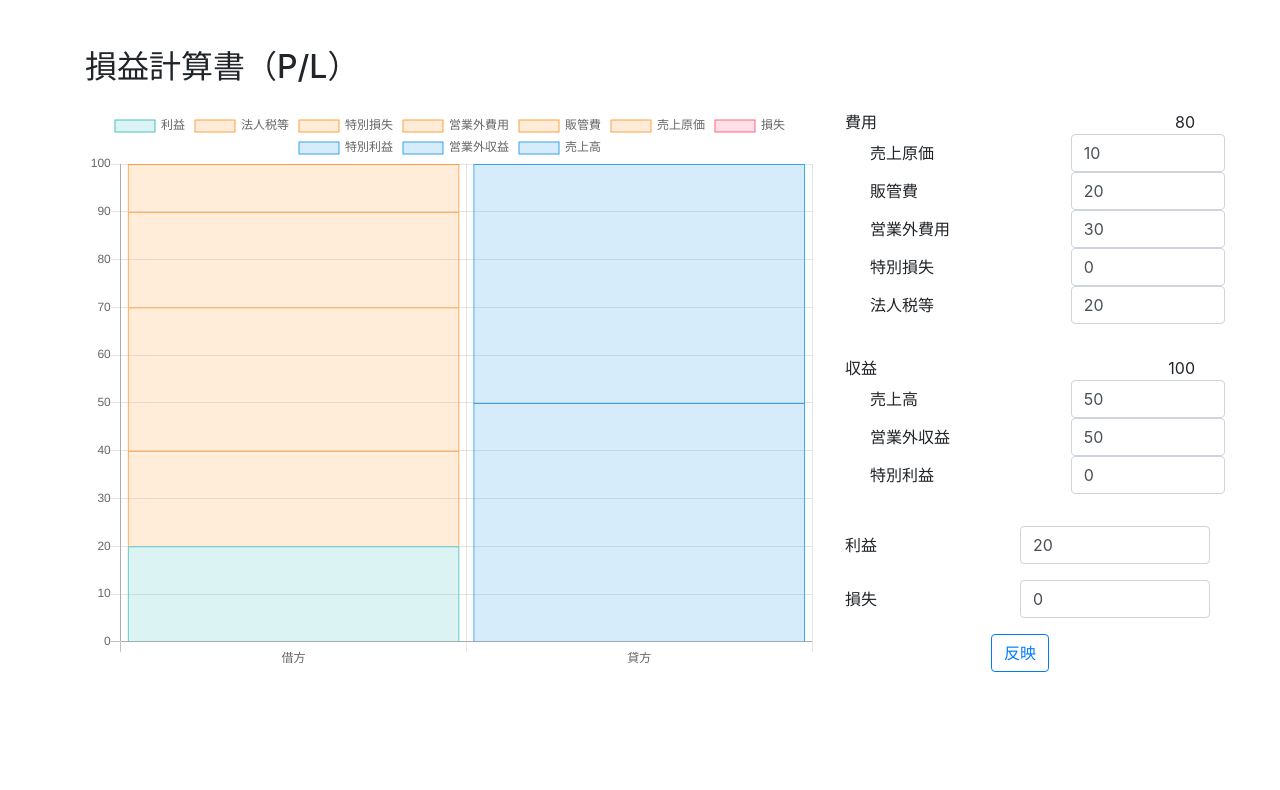
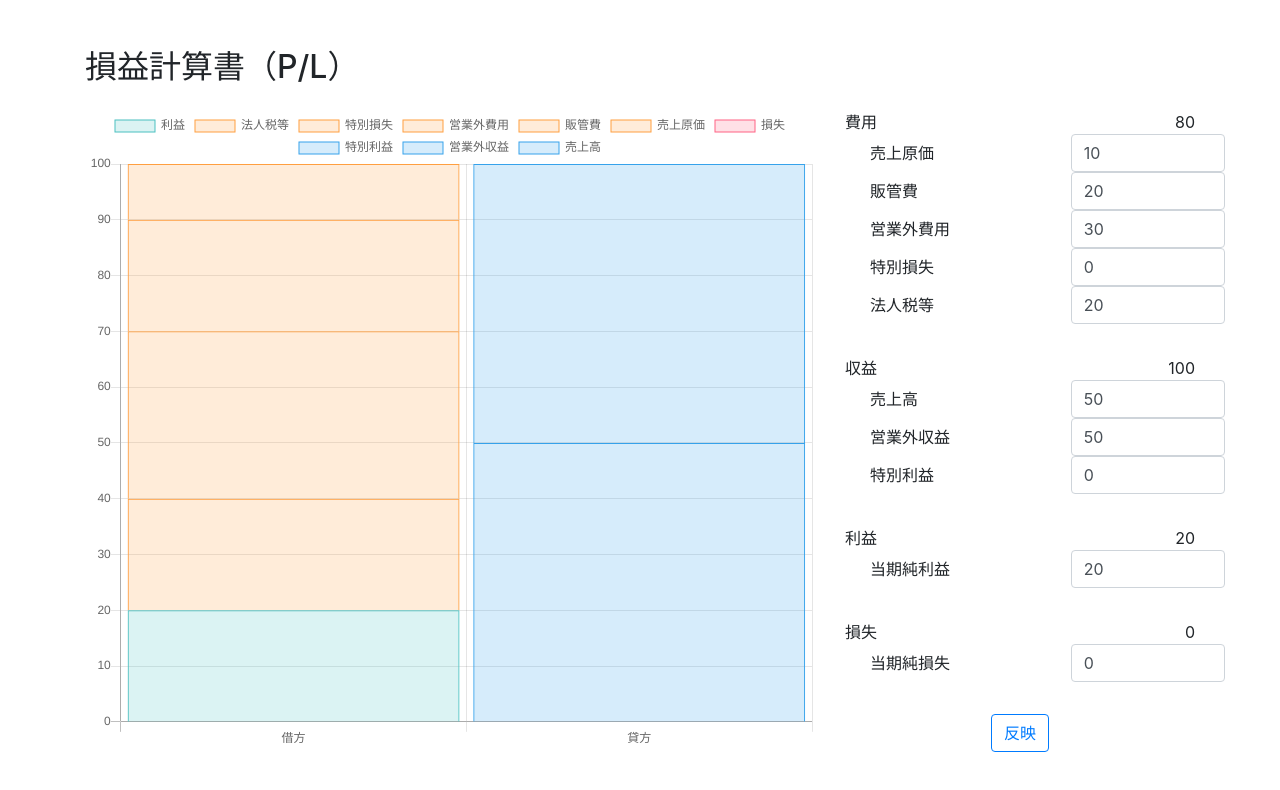
Before and after one commit to negi524/ir_graph, a Nuxt app: page /pl in a window 1280 px wide. Shown: the top 790 px of the page. Built offline with nearby package versions, Linux system fonts and the light colour scheme.

Commit message:
利益と損失についても同様のフォーマットに統一

```diff
--- a/pages/pl.vue
+++ b/pages/pl.vue
@@ -88,12 +88,32 @@
           <!-- 内訳 -->
         </div>
         <div class="form-group row">
-          <label class="col-6 col-form-label">利益</label>
-          <b-form-input v-model="netIncome" class="col-6" type="number" />
+          <div class="col-6">利益</div>
+          <div class="col-6 text-right">{{ income.sum() }}</div>
+          <ul>
+            <li class="row">
+              <label class="col-7 col-form-label">当期純利益</label>
+              <b-form-input
+                v-model="income.netIncome"
+                class="col-5"
+                type="number"
+              />
+            </li>
+          </ul>
         </div>
         <div class="form-group row">
-          <label class="col-6 col-form-label">損失</label>
-          <b-form-input v-model="netLoss" class="col-6" type="number" />
+          <div class="col-6">損失</div>
+          <div class="col-6 text-right">{{ loss.sum() }}</div>
+          <ul>
+            <li class="row">
+              <label class="col-7 col-form-label">当期純損失</label>
+              <b-form-input
+                v-model="loss.netLoss"
+                class="col-5"
+                type="number"
+              />
+            </li>
+          </ul>
         </div>
         <div class="row mt-3">
           <b-button
@@ -165,9 +185,25 @@ export default {
         },
       },
       // 利益
-      netIncome: 20,
+      income: {
+        netIncome: 20,
+        /**
+         * 利益の合計値を計算して返却する
+         */
+        sum() {
+          return parseInt(this.netIncome) || 0
+        },
+      },
       // 損失
-      netLoss: 0,
+      loss: {
+        netLoss: 0,
+        /**
+         * 損失の合計値を計算して返却する
+         */
+        sum() {
+          return parseInt(this.netLoss) || 0
+        },
+      },
     }
   },
   mounted() {
@@ -188,7 +224,7 @@ export default {
             backgroundColor: 'rgba(75, 192, 192, 0.2)',
             borderColor: 'rgba(75, 192, 192, 1)',
             borderWidth: 1,
-            data: [this.netIncome, null],
+            data: [this.income.netIncome, null],
           },
           {
             type: 'bar',
@@ -239,7 +275,7 @@ export default {
             type: 'bar',
             barPercentage: 1.2,
             label: '損失',
-            data: [null, this.netLoss],
+            data: [null, this.loss.netLoss],
             backgroundColor: 'rgba(255, 99, 132, 0.2)',
             borderColor: 'rgba(255,99,132,1)',
             borderWidth: 1,
```
